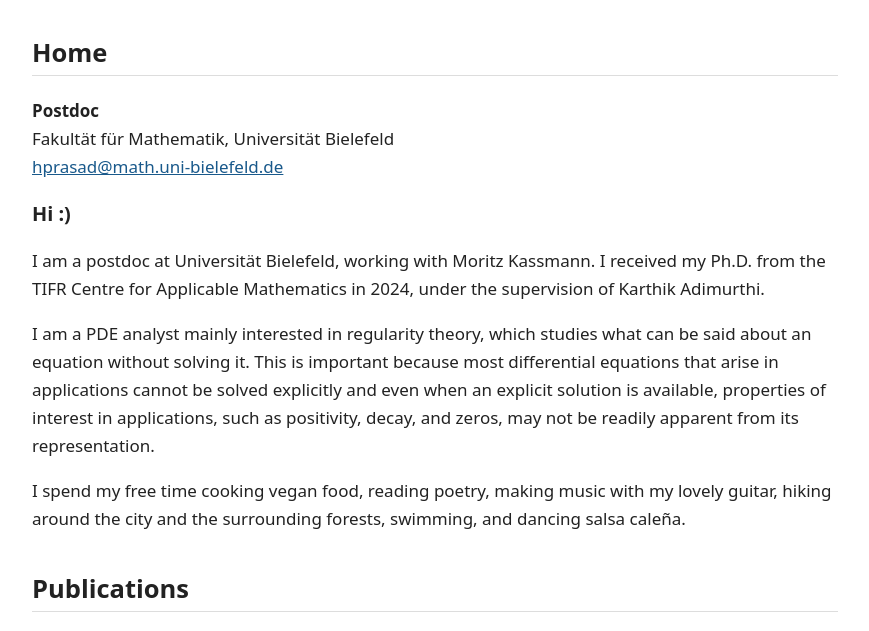
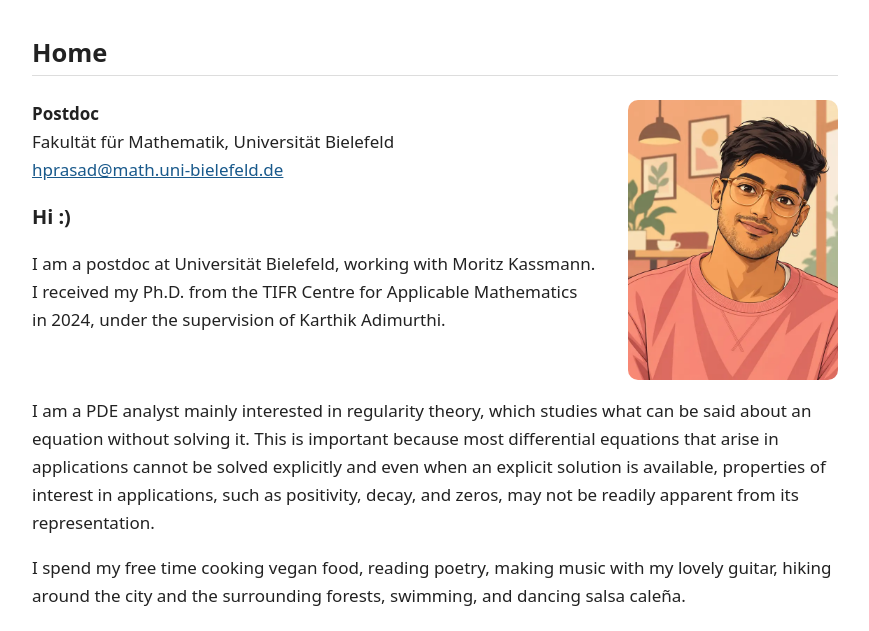
Before and after one commit to prasad-math/prasad-math.github.io, a plain HTML site: page index.html in a window 1280 px wide. Shown: the part 131-762 px from the top of the page, without its empty margins (205-1074 px from the left). Drawn offline with Linux system fonts and the light colour scheme.

Commit message:
Add illustrated portrait beside the homepage introduction

```diff
--- a/index.html
+++ b/index.html
@@ -4,7 +4,7 @@
 <meta charset="utf-8">
 <meta name="viewport" content="width=device-width, initial-scale=1">
 <title>Harsh Prasad — Academic Profile</title>
-<link rel="stylesheet" href="style.css?v=20261002-sans">
+<link rel="stylesheet" href="style.css?v=20261002-portrait">
 </head>
 <body>
 <h1>Harsh Prasad</h1>
@@ -12,9 +12,14 @@
 <nav aria-label="Section navigation"><a href="#home">Home</a><a href="#publications">Publications</a><a href="#teaching">Teaching</a><a href="#cv">Short CV</a></nav>
 <section id="home">
 <h2>Home</h2>
+<div class="profile-intro">
+<div class="profile-text">
 <p><strong>Postdoc</strong><br>Fakultät für Mathematik, Universität Bielefeld<br><a href="mailto:hprasad@math.uni-bielefeld.de">hprasad@math.uni-bielefeld.de</a></p>
 <h3>Hi :)</h3>
 <p>I am a postdoc at Universität Bielefeld, working with Moritz Kassmann. I received my Ph.D. from the TIFR Centre for Applicable Mathematics in 2024, under the supervision of Karthik Adimurthi.</p>
+</div>
+<img class="profile-portrait" src="images/harsh-prasad-anime.webp" alt="Anime-style portrait of Harsh Prasad" width="600" height="800" decoding="async">
+</div>
 <p>I am a PDE analyst mainly interested in regularity theory, which studies what can be said about an equation without solving it. This is important because most differential equations that arise in applications cannot be solved explicitly and even when an explicit solution is available, properties of interest in applications, such as positivity, decay, and zeros, may not be readily apparent from its representation.</p>
 <p>I spend my free time cooking vegan food, reading poetry, making music with my lovely guitar, hiking around the city and the surrounding forests, swimming, and dancing salsa caleña.</p>
 </section>
--- a/style.css
+++ b/style.css
@@ -34,6 +34,21 @@ li { margin: .8rem 0; }
 .paper-list { padding-left: 1.5rem; }
 .paper-list li { margin-bottom: 1.5rem; }
 .profile-header { margin-bottom: 40px; }
+.profile-intro {
+    display: grid;
+    grid-template-columns: minmax(0, 1fr) 210px;
+    gap: 2rem;
+    align-items: start;
+    margin-top: 1.5rem;
+}
+.profile-text > :first-child { margin-top: 0; }
+.profile-text > :last-child { margin-bottom: 0; }
+.profile-portrait {
+    display: block;
+    width: 100%;
+    height: auto;
+    border-radius: 10px;
+}
 .short-cv-section { margin-top: 30px; }
 .table-wrap { overflow-x: auto; }
 table {
@@ -53,6 +68,8 @@ th, td {
 .cv-details { margin-top: .15rem; }
 @media (max-width: 600px) {
     body { margin: 24px auto; padding: 0 18px; }
+    .profile-intro { grid-template-columns: 1fr; gap: 1.5rem; }
+    .profile-portrait { order: -1; max-width: 190px; justify-self: center; }
     table { font-size: 14px; }
     th, td { padding: 8px 6px; }
     nav { gap: .5rem 16px; }
```
Also changed, not shown: images/harsh-prasad-anime.webp (added).
